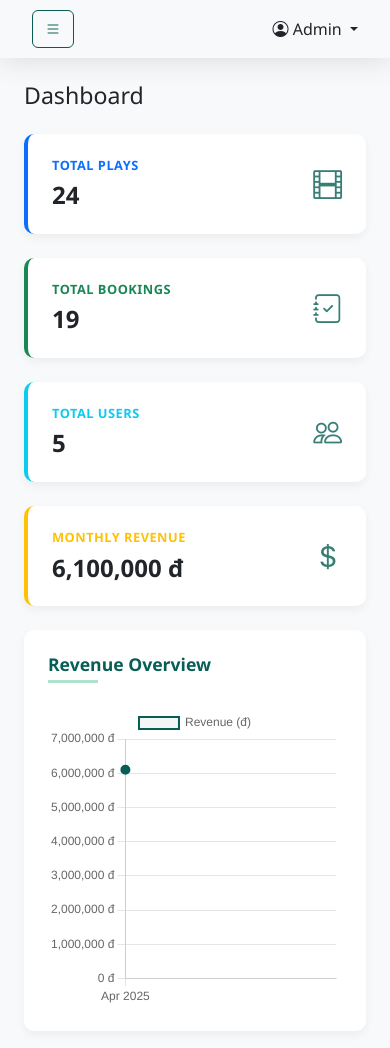
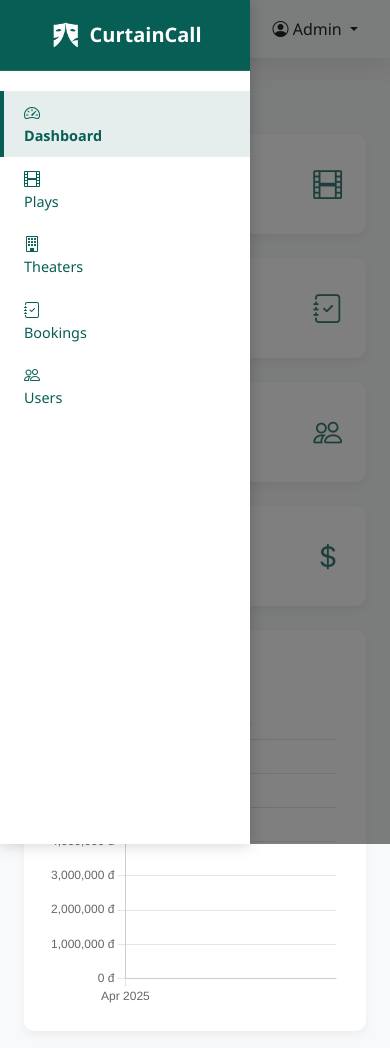
Before and after one commit to automne2021/Curtaincall, a PHP site: page /Curtaincall/index.php?route=admin/dashboard in a window 390 px wide. Shown: the top 1048 px of the page. Run offline with PHP 8.4, Linux system fonts and the light colour scheme; the visitor is signed in with stand-in values (Sample User, id 1); data comes from the database, SQL or seed files in the repository; some libraries are stand-ins or nearby versions.

Commit message:
Responsive + sidebar Admin

```diff
--- a/public/css/admin.css
+++ b/public/css/admin.css
@@ -174,6 +174,41 @@
     color: white;
 }
 
+/* Sidebar collapsed state */
+.sidebar.active {
+    width: var(--sidebar-collapsed-width);
+}
+
+.sidebar.active .sidebar-header h3,
+.sidebar.active .components span {
+    display: none;
+}
+
+.sidebar.active ul li a {
+    padding: 15px 10px;
+    text-align: center;
+    display: flex;
+    justify-content: center;
+    align-items: center;
+}
+
+.sidebar.active ul li a i {
+    margin-right: 0;
+    font-size: 1.2rem;
+    width: auto;
+}
+
+.sidebar.active ul li.active > a,
+.sidebar.active ul li > a:hover {
+    border-left: 4px solid #075E54;
+}
+
+/* Adjust content width when sidebar is collapsed */
+#content.active {
+    width: calc(100% - var(--sidebar-collapsed-width));
+    margin-left: var(--sidebar-collapsed-width);
+}
+
 /* Card Styling */
 .card {
     margin-bottom: 24px;
@@ -264,21 +299,69 @@
 }
 
 /* Responsive adjustments */
+/* Responsive adjustments */
 @media (max-width: 768px) {
+    /* Start with sidebar collapsed on mobile */
     .sidebar {
         margin-left: calc(-1 * var(--sidebar-width));
+        position: fixed;
+        z-index: 1050; /* Higher z-index to overlay content */
+        box-shadow: none;
     }
 
+    /* When active, slide in from left */
     .sidebar.active {
         margin-left: 0;
+        width: var(--sidebar-width); /* Use full width on mobile */
+        box-shadow: 0 0 15px rgba(0,0,0,0.2);
     }
 
+    /* Content should take full width by default on mobile */
     #content {
-        width: 100%;
+        width: 100% !important;
+        margin-left: 0 !important;
+        transition: all 0.3s;
     }
 
+    /* Don't change content width when sidebar is active on mobile */
     #content.active {
-        width: calc(100% - var(--sidebar-width));
+        width: 100% !important;
+        margin-left: 0 !important;
+    }
+
+    /* Semi-transparent overlay when sidebar is open */
+    .sidebar-backdrop {
+        position: fixed;
+        top: 0;
+        left: 0;
+        width: 100vw;
+        height: 100vh;
+        background-color: rgba(0, 0, 0, 0.5);
+        z-index: 1040; /* Just below sidebar */
+        display: none;
+    }
+
+    .sidebar-backdrop.active {
+        display: block;
+    }
+
+    /* Ensure sidebar is fully expanded on mobile when active */
+    .sidebar.active .sidebar-header h3,
+    .sidebar.active .components span {
+        display: block !important; /* Override collapsed style */
+    }
+
+    .sidebar.active ul li a {
+        padding: 10px 20px !important; /* Reset to normal padding */
+        text-align: left !important;
+        display: block !important;
+        justify-content: flex-start !important;
+    }
+
+    .sidebar.active ul li a i {
+        margin-right: 10px !important;
+        font-size: 1rem !important;
+        width: 25px !important;
     }
 
     .admin-thumbnail {
--- a/views/admin/layouts/header.php
+++ b/views/admin/layouts/header.php
@@ -43,6 +43,7 @@
     <script src="<?= BASE_URL ?>public/js/ckeditor-init.js"></script>
     <?php endif; ?>
     <script src="<?= BASE_URL ?>public/js/schedule-addremove.js"></script>
+    <script src="<?= BASE_URL ?>public/js/sidebar.js" defer></script>
     </head>
 <?php if (strpos($_GET['route'] ?? '', 'viewBooking') !== false): ?>
 <body class="admin-viewbooking">
@@ -64,27 +65,27 @@
             <ul class="list-unstyled components">
                 <li class="<?= strpos($_GET['route'] ?? '', 'dashboard') !== false ? 'active' : '' ?>">
                     <a href="<?= BASE_URL ?>index.php?route=admin/dashboard">
-                        <i class="bi bi-speedometer2"></i> Dashboard
+                        <i class="bi bi-speedometer2"></i> <span>Dashboard</span>
                     </a>
                 </li>
                 <li class="<?= strpos($_GET['route'] ?? '', 'plays') !== false || strpos($_GET['route'] ?? '', 'Play') !== false ? 'active' : '' ?>">
                     <a href="<?= BASE_URL ?>index.php?route=admin/plays">
-                        <i class="bi bi-film"></i> Plays
+                        <i class="bi bi-film"></i> <span>Plays</span>
                     </a>
                 </li>
                 <li class="<?= strpos($_GET['route'] ?? '', 'theaters') !== false ? 'active' : '' ?>">
                     <a href="<?= BASE_URL ?>index.php?route=admin/theaters">
-                        <i class="bi bi-building"></i> Theaters
+                        <i class="bi bi-building"></i> <span>Theaters</span>
                     </a>
                 </li>
                 <li class="<?= strpos($_GET['route'] ?? '', 'bookings') !== false ? 'active' : '' ?>">
                     <a href="<?= BASE_URL ?>index.php?route=admin/bookings">
-                        <i class="bi bi-journal-check"></i> Bookings
+                        <i class="bi bi-journal-check"></i> <span>Bookings</span>
                     </a>
                 </li>
                 <li class="<?= strpos($_GET['route'] ?? '', 'users') !== false ? 'active' : '' ?>">
                     <a href="<?= BASE_URL ?>index.php?route=admin/users">
-                        <i class="bi bi-people"></i> Users
+                        <i class="bi bi-people"></i> <span>Users</span>
                     </a>
                 </li>
             </ul>
```
Also changed, not shown: public/css/admin-viewbooking.css (+60 -0 lines), public/css/admin-viewtheater.css (+40 -0 lines), public/js/sidebar.js (added, +122 -0 lines).
